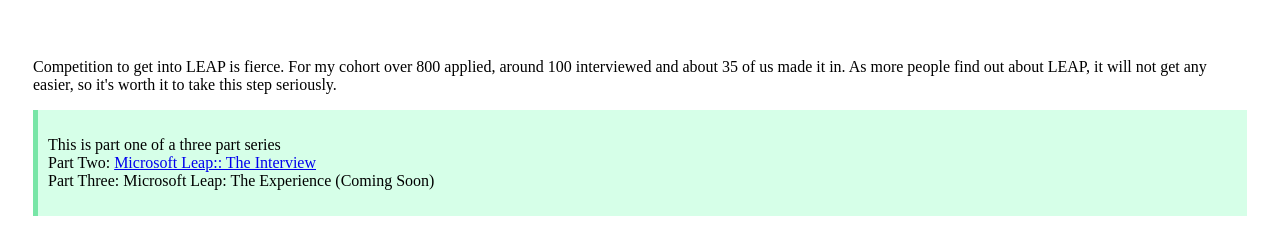
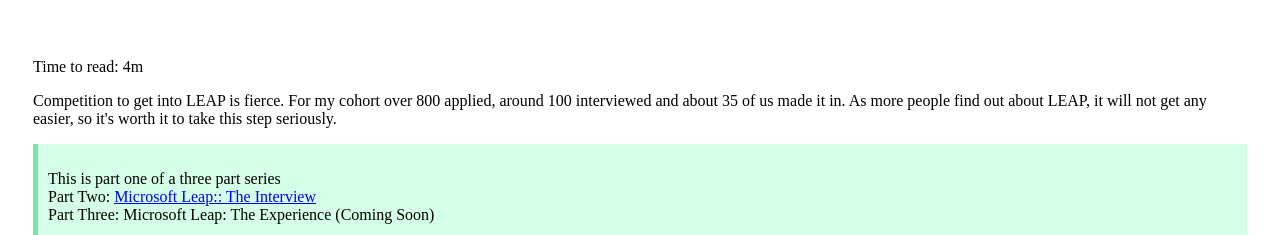
Before and after one commit to cndragn/candav-gatsby, a Gatsby site: page /blog/microsoft-leap-application/ in a window 1280 px wide. Shown: the part 501-736 px from the top of the page. Built offline with nearby package versions, Linux system fonts and the light colour scheme; Gatsby itself is replaced by a stand-in of ours.

Commit message:
add time to read

```diff
--- a/src/templates/blog-post.js
+++ b/src/templates/blog-post.js
@@ -27,6 +27,7 @@ function BlogPost({ data, location, pageContext }) {
 					<h1 className="blog-title">{title}</h1>
 					<h2 className="blog-date">{date}</h2>
 					<div className="blog-entry">
+						<p className="time">Time to read: {post.timeToRead}m</p>
 						<div dangerouslySetInnerHTML={{ __html: post.html }} />
 						<PrevNext prev={prev && prev.node} next={next && next.node} />
 					</div>
@@ -57,6 +58,7 @@ export const query = graphql`
 					}
 				}
 			}
+			timeToRead
 		}
 		site {
 			siteMetadata {
```
